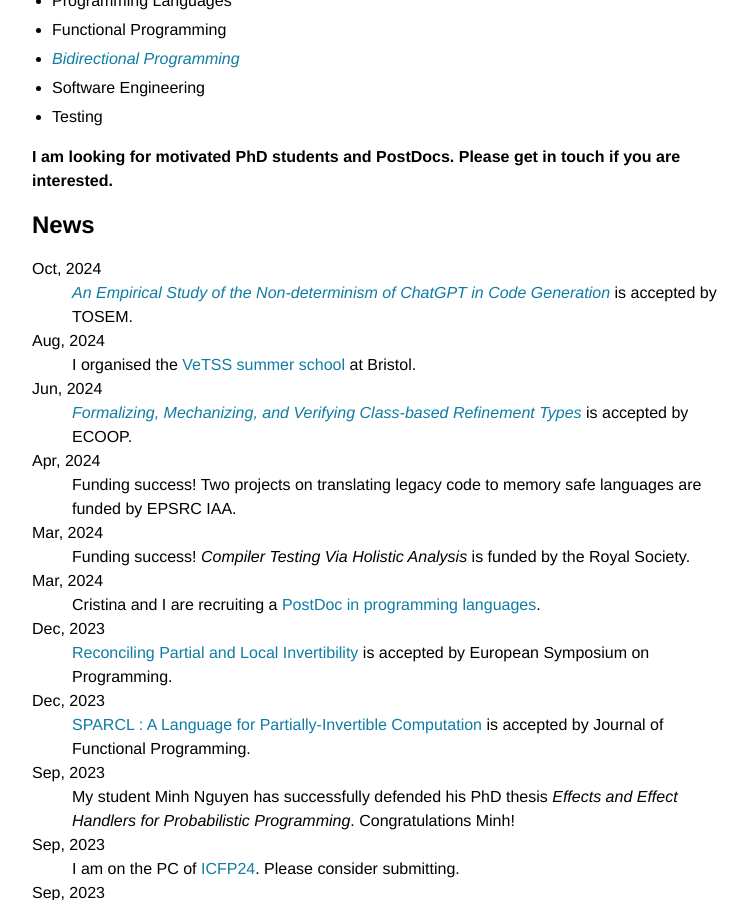
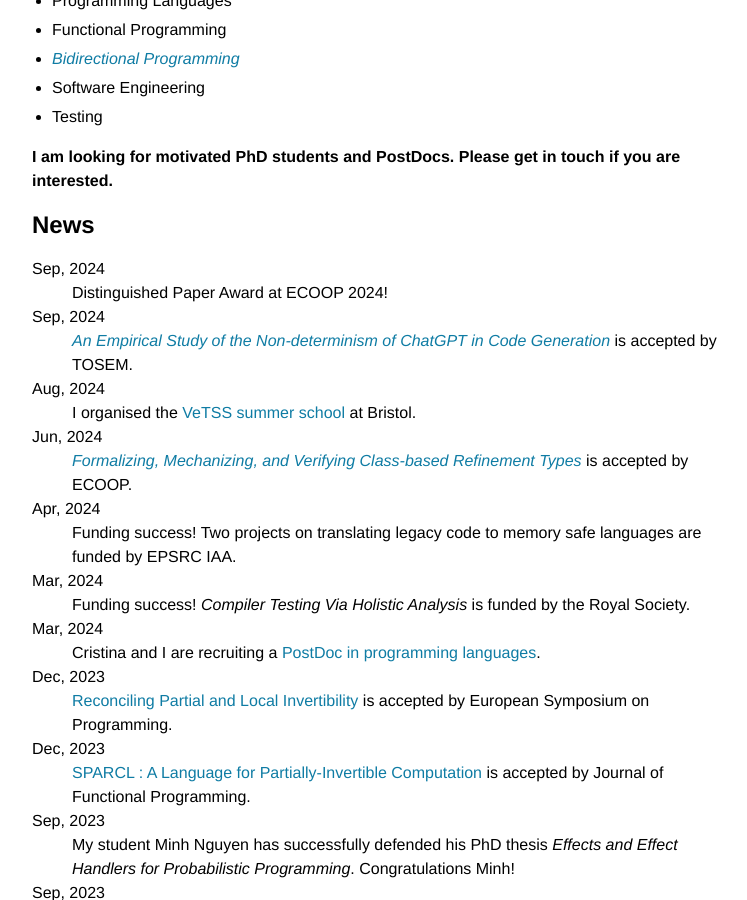
Before and after one commit to mengwangoxf/mengwangoxf.github.io, a Jekyll site: the page built from index.md, in a window 1280 px wide and 900 px high, scrolled down 805 px. Shown: the whole window, without its empty margins (258-1005 px from the left). Built offline with Jekyll 4.4.1, drawn with Linux system fonts in a browser that asks for light colours.

Commit message:
Update index.md

```diff
--- a/index.md
+++ b/index.md
@@ -29,7 +29,10 @@ The central theme of his research is to apply theoretical rigour to practical pr
 
 ## News
 
-Oct, 2024
+Sep, 2024
+: Distinguished Paper Award at ECOOP 2024!
+
+Sep, 2024
 : [*An Empirical Study of the Non-determinism of ChatGPT in Code Generation*](./Papers/TOSEM24.pdf) is accepted by TOSEM.
 
 Aug, 2024
```
